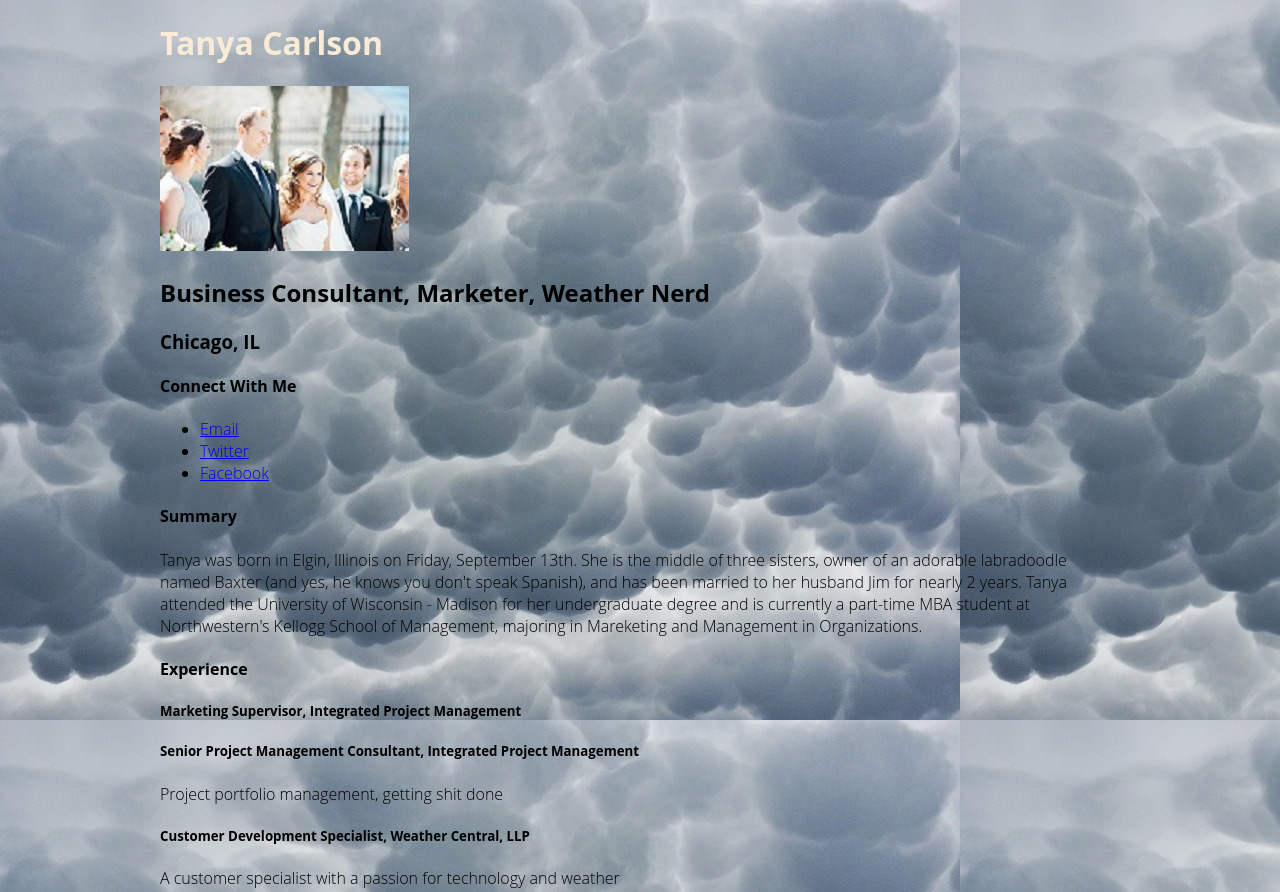
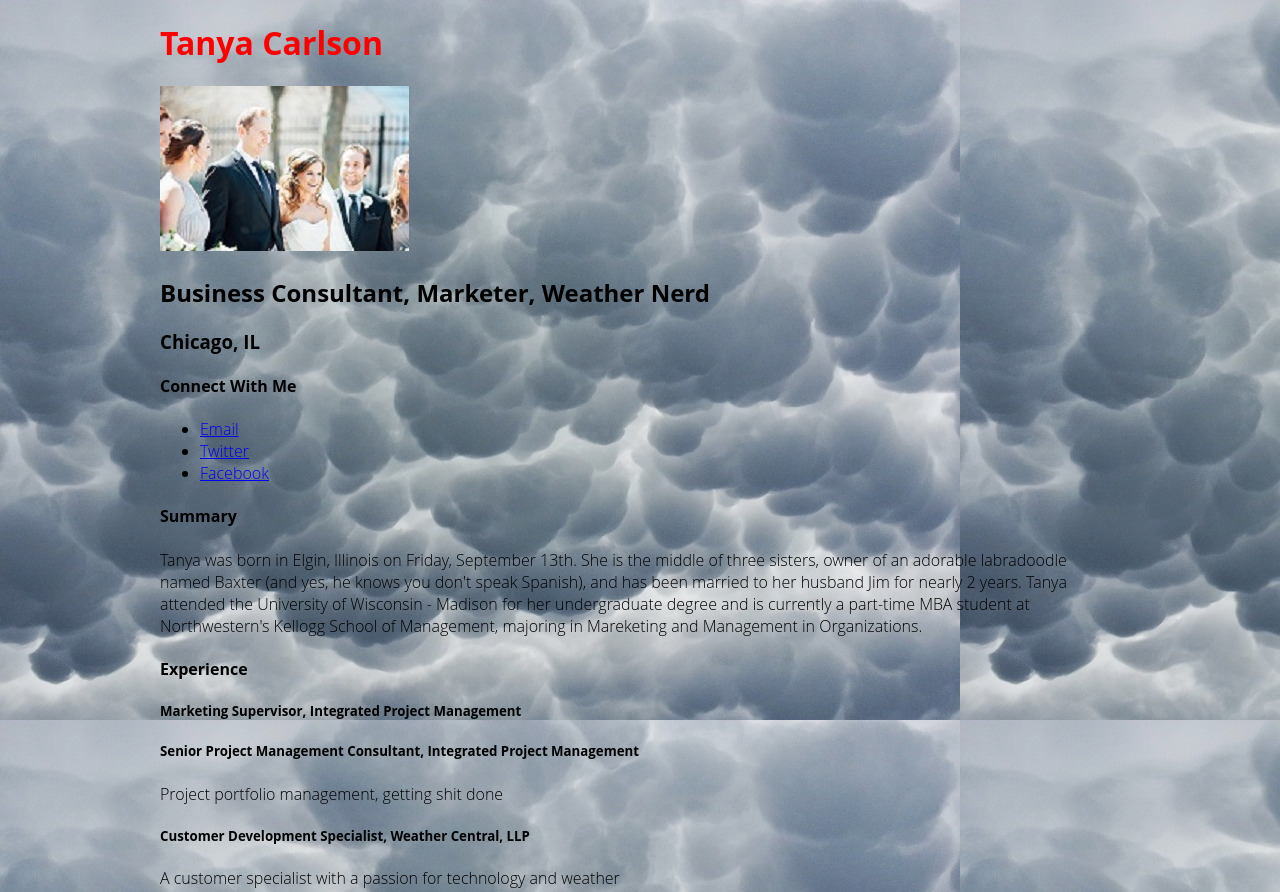
Before and after one commit to tanyabc913/tanyabc913.github.io, a plain HTML site: page index.html in a window 1280 px wide. Shown: the top 892 px of the page. Drawn offline with nearby package versions, Linux system fonts and the light colour scheme.

Commit message:
changed to red

```diff
--- a/style.css
+++ b/style.css
@@ -9,5 +9,5 @@ body {
   margin: 20px auto 20px auto;
 }
 h1 {
-  color: antiquewhite;
+  color: red;
 }
```
